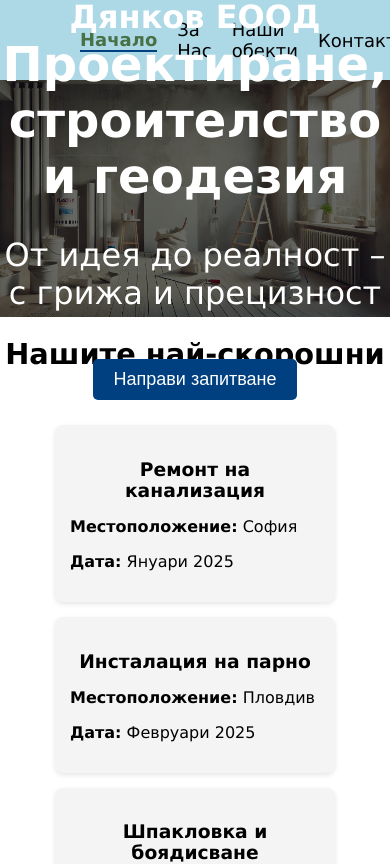
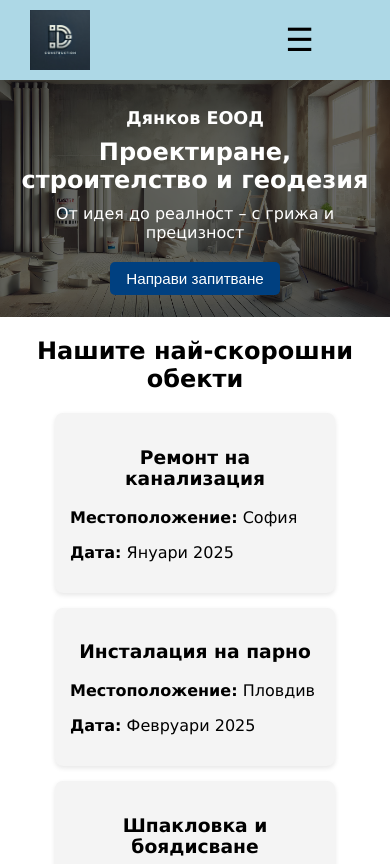
Before and after one commit to XivanXBG/xivanxbg.github.io, a React (Vite) app: page / in a window 390 px wide. Shown: the top 864 px of the page. Built offline with nearby package versions, Linux system fonts and the light colour scheme.

Commit message:
responsive design

```diff
--- a/package.json
+++ b/package.json
@@ -10,7 +10,6 @@
     "predeploy": "npm run build",
     "deploy": "gh-pages -d dist"
   },
-
   "dependencies": {
     "react": "^19.0.0",
     "react-dom": "^19.0.0",
--- a/public/404.html
+++ b/public/404.html
@@ -1,10 +1,12 @@
 <!DOCTYPE html>
 <html lang="en">
   <head>
-    <meta http-equiv="refresh" content="0; url=/" />
+    <script>
+      window.location.replace('/index.html?redirect=' + encodeURIComponent(location.pathname));
+    </script>
     <title>Redirecting...</title>
   </head>
   <body>
-    <p>Redirecting...</p>
+    <p>Redirecting to homepage…</p>
   </body>
 </html>
--- a/src/App.jsx
+++ b/src/App.jsx
@@ -13,6 +13,14 @@ import AdminPanel from "./pages/AdminPanel/AdminPanel";
 
 function App() {
   const navigate = useNavigate();
+
+  useEffect(() => {
+    const params = new URLSearchParams(window.location.search);
+    const redirect = params.get("redirect");
+    if (redirect) {
+      navigate(redirect);
+    }
+  }, [navigate]);
 
   return (
     <>
--- a/src/pages/Contact/contact.module.scss
+++ b/src/pages/Contact/contact.module.scss
@@ -1,94 +1,136 @@
+.contactForm {
+  padding: 40px 20px;
+  background-color: #f5f5f5;
+}
+
 .form {
   display: flex;
   flex-direction: column;
   gap: 20px;
-  max-width: 800px;
-  margin: 100px auto 50px auto;
-  padding: 20px;
-  background: #f9f9f9;
-  border-radius: 8px;
-  box-shadow: 0 0 10px rgba(0, 0, 0, 0.1);
+  max-width: 1000px;
+  margin: 0 auto;
 
   h2 {
     text-align: center;
-    margin-bottom: 10px;
   }
 
   .formRow {
     display: flex;
+    flex-wrap: wrap;
     gap: 20px;
-  }
 
     .column {
       flex: 1;
-    display: flex;
-    flex-direction: column;
-    max-width: 400px;
-    gap: 10px;
-  }
+      min-width: 280px;
 
       label {
-    font-weight: bold;
+        display: block;
+        margin: 10px 0 5px;
       }
 
       input,
       select,
       textarea {
-    max-width: 400px;
+        width: 100%;
         padding: 10px;
         border: 1px solid #ccc;
-    border-radius: 5px;
+        border-radius: 4px;
       }
 
       textarea {
-    height: 100px;
-    resize: none;
+        resize: vertical;
+        height: 120px;
+      }
+    }
   }
 
   .gdpr {
     display: flex;
     align-items: center;
     gap: 10px;
-    margin-top: 10px;
+    font-size: 0.95rem;
+
+    input {
+      transform: scale(1.1);
+    }
+
+    label {
+      margin: 0;
+    }
   }
 
   button {
-    width: 100%;
-    padding: 12px;
-    background: #004080;
+    align-self: flex-start;
+    padding: 12px 24px;
+    font-size: 1rem;
+    background-color: #265073;
     color: white;
     border: none;
-    border-radius: 5px;
+    border-radius: 6px;
     cursor: pointer;
-    font-size: 1rem;
-    transition: background 0.3s ease;
 
-    &:hover {
-      background-color: rgb(107, 149, 107);
-      color: #000;
-      cursor: pointer;
+    &:disabled {
+      background-color: #aaa;
+      cursor: not-allowed;
     }
   }
 }
-hr {
-  width: 80%;
+
+.contacts {
+  display: flex;
+  flex-wrap: wrap;
+  gap: 40px;
+  padding: 40px 20px;
+  justify-content: center;
+
+  .map {
+    flex: 1;
+    min-width: 300px;
+    height: 300px;
+    max-width: 600px;
+  }
+
+  .contactInfo {
+    flex: 1;
+    min-width: 250px;
+
+    p {
+      font-size: 1.1rem;
+      margin-bottom: 15px;
+    }
+
+    b {
+      color: #265073;
+    }
+  }
+}
+
+@media (max-width: 768px) {
+  .formRow {
+    flex-direction: column;
+  }
+  input,
+  textarea {
+    width: 95% !important;
   }
   h3 {
     text-align: center;
-  margin-bottom: 10px;
-  font-style: bold;
   }
   .contacts {
-  display: flex;
-height: 400px;
-  gap: 200px;
-  margin: 40px 200px;
+    flex-direction: column;
+    align-items: center;
+
+    .map,
+    .contactInfo {
+      width: 100%;
+    }
+
     .map {
-    width: 50%;
-  }
-  .contactInfo {
-    display: flex;
-    flex-direction: column;
-    gap: 20px;
+      height: 250px;
     }
   }
+  .gdpr {
+    display: grid !important;
+    grid-template-columns: auto min-content !important;
+  }
+}
--- a/src/pages/Contact/contactForm.jsx
+++ b/src/pages/Contact/contactForm.jsx
@@ -154,6 +154,7 @@ function ContactForm() {
       </div>
 
       <div className={styles.gdpr}>
+        <label>Съгласен съм с обработката на личните ми данни*</label>
         <input
           type="checkbox"
           name="consent"
@@ -161,7 +162,6 @@ function ContactForm() {
           onChange={handleChange}
           required
         />
-        <label>Съгласен съм с обработката на личните ми данни*</label>
       </div>
 
       <button type="submit" disabled={isSubmitting}>
--- a/src/pages/Header/Header.jsx
+++ b/src/pages/Header/Header.jsx
@@ -1,35 +1,51 @@
 import { Link, useLocation } from "react-router-dom";
+import { useState } from "react";
 import styles from "../Header/header.module.scss";
 
 function Header() {
-  const location = useLocation(); // взимаме текущия път (pathname)
+  const location = useLocation();
+  const [menuOpen, setMenuOpen] = useState(false);
+
+  const isActive = (path) =>
+    location.pathname === path ? styles.activeLink : "";
 
   return (
     <nav className={styles.navigationWrapper}>
       <Link to="/" className={styles.logo}></Link>
 
-      <div className={styles.navigation}>
+      <button
+        className={styles.menuToggle}
+        onClick={() => setMenuOpen(!menuOpen)}
+      >
+        {menuOpen ? "✖" : "☰"}
+      </button>
+
+      <div className={`${styles.navigation} ${menuOpen ? styles.open : ""}`}>
         <Link
           to="/"
-          className={location.pathname === "/" ? styles.activeLink : ""}
+          className={isActive("/")}
+          onClick={() => setMenuOpen(false)}
         >
           Начало
         </Link>
         <Link
           to="/about-us"
-          className={location.pathname === "/about-us" ? styles.activeLink : ""}
+          className={isActive("/about-us")}
+          onClick={() => setMenuOpen(false)}
         >
           За Нас
         </Link>
         <Link
           to="/services"
-          className={location.pathname === "/services" ? styles.activeLink : ""}
+          className={isActive("/services")}
+          onClick={() => setMenuOpen(false)}
         >
           Наши обекти
         </Link>
         <Link
           to="/contacts"
-          className={location.pathname === "/contacts" ? styles.activeLink : ""}
+          className={isActive("/contacts")}
+          onClick={() => setMenuOpen(false)}
         >
           Контакти
         </Link>
--- a/src/pages/Header/header.module.scss
+++ b/src/pages/Header/header.module.scss
@@ -2,36 +2,84 @@
   background-color: lightblue;
   display: flex;
   justify-content: space-between;
+  align-items: center;
 
   height: 80px;
-  width: 100%;
+
+  padding: 0 20px;
+  position: relative;
 
   .logo {
-    height: 80px;
-    width: 80px;
+    height: 60px;
+    width: 60px;
     margin-left: 80px;
     background-image: url("/logo.png");
     background-size: contain;
+    background-repeat: no-repeat;
+    background-position: center;
+  }
+
+  .menuToggle {
+    display: none;
+    background: none;
+    border: none;
+    font-size: 2rem;
+    cursor: pointer;
+    z-index: 1000;
+    margin-right: 80px;
   }
 
   .navigation {
     display: flex;
+    align-items: center;
+    gap: 20px;
     margin-right: 80px;
-    gap: 20px;
-    align-items: center;
+
     a {
       text-decoration: none;
       color: black;
       font-size: large;
+
+      &:hover {
+        color: rgb(72, 113, 72);
+        cursor: pointer;
+      }
     }
-    a:hover {
-      color: rgb(72, 113, 72);
-      cursor: pointer;
-    }
+
     .activeLink {
       color: rgb(72, 113, 72);
       font-weight: bold;
       border-bottom: 2px solid #004080;
     }
   }
+
+  @media (max-width: 660px) {
+    flex-wrap: wrap;
+    justify-content: space-between;
+    height: auto;
+
+    .menuToggle {
+      display: block;
+      margin-right: 50px !important;
+    }
+    .logo {
+      margin: 10px;
+    }
+
+    .navigation {
+      display: none;
+      flex-direction: column;
+      width: 100%;
+      background-color: lightblue;
+      margin: 10px 0;
+
+      &.open {
+        display: flex;
+      }
+
+      a {
+        margin: 10px 0;
+      }
+    }
+  }
 }
--- a/src/pages/Home/Home.jsx
+++ b/src/pages/Home/Home.jsx
@@ -25,7 +25,7 @@ function Home() {
         </div>
       </section>
 
-      <section>
+      <section className={styles.recent}>
         <h2 className={styles.sectionTitle}>Нашите най-скорошни обекти</h2>
         <RecentProjects />
       </section>
--- a/src/pages/Home/home.module.scss
+++ b/src/pages/Home/home.module.scss
@@ -1,6 +1,7 @@
 .hero {
+  position: relative;
+  height: 60vh;
   max-height: 800px;
-  height: 60%;
   width: 100%;
   overflow: hidden;
   display: flex;
@@ -8,10 +9,11 @@
   justify-content: center;
   text-align: center;
   color: #fff;
+
   .image {
     width: 100%;
     height: 100%;
-    background-size: contain;
+    object-fit: cover;
     filter: brightness(0.4);
   }
 
@@ -21,12 +23,23 @@
     display: flex;
     flex-direction: column;
     justify-content: center;
-    font-size: xx-large;
-    h4 {
-      margin: 0px;
+    align-items: center;
+    padding: 20px;
+    max-width: 90%;
+    font-size: 1.5rem;
+
+    h4,
+    h1,
+    p {
+      margin: 5px 0;
     }
+
     h1 {
-      margin: 0px;
+      font-size: 2rem;
+    }
+
+    p {
+      font-size: 1.2rem;
     }
   }
 
@@ -35,6 +48,7 @@
     display: flex;
     gap: 10px;
     justify-content: center;
+    flex-wrap: wrap;
 
     .button {
       padding: 10px 20px;
@@ -43,12 +57,12 @@
       color: white;
       border: none;
       border-radius: 5px;
-      font-size: large;
-    }
-    .button:hover {
-      background-color: rgb(107, 149, 107);
-      color: #000;
-      cursor: pointer;
+      font-size: 1rem;
+
+      &:hover {
+        background-color: rgb(107, 149, 107);
+        color: #000;
+      }
     }
   }
 }
@@ -58,3 +72,37 @@
   margin: 20px 0;
   font-size: 1.8rem;
 }
+.recent {
+  margin-bottom: 30px;
+}
+
+// 📱 Responsive adjustments
+@media (max-width: 768px) {
+  .hero {
+    height: auto;
+    flex-direction: column;
+
+    .overlay {
+      font-size: 1.1rem;
+
+      h1 {
+        font-size: 1.5rem;
+      }
+
+      p {
+        font-size: 1rem;
+      }
+    }
+
+    .buttons {
+      .button {
+        font-size: 0.95rem;
+        padding: 8px 16px;
+      }
+    }
+  }
+
+  .sectionTitle {
+    font-size: 1.5rem;
+  }
+}
```
Lines whose indentation alone changed are shown as unchanged.
